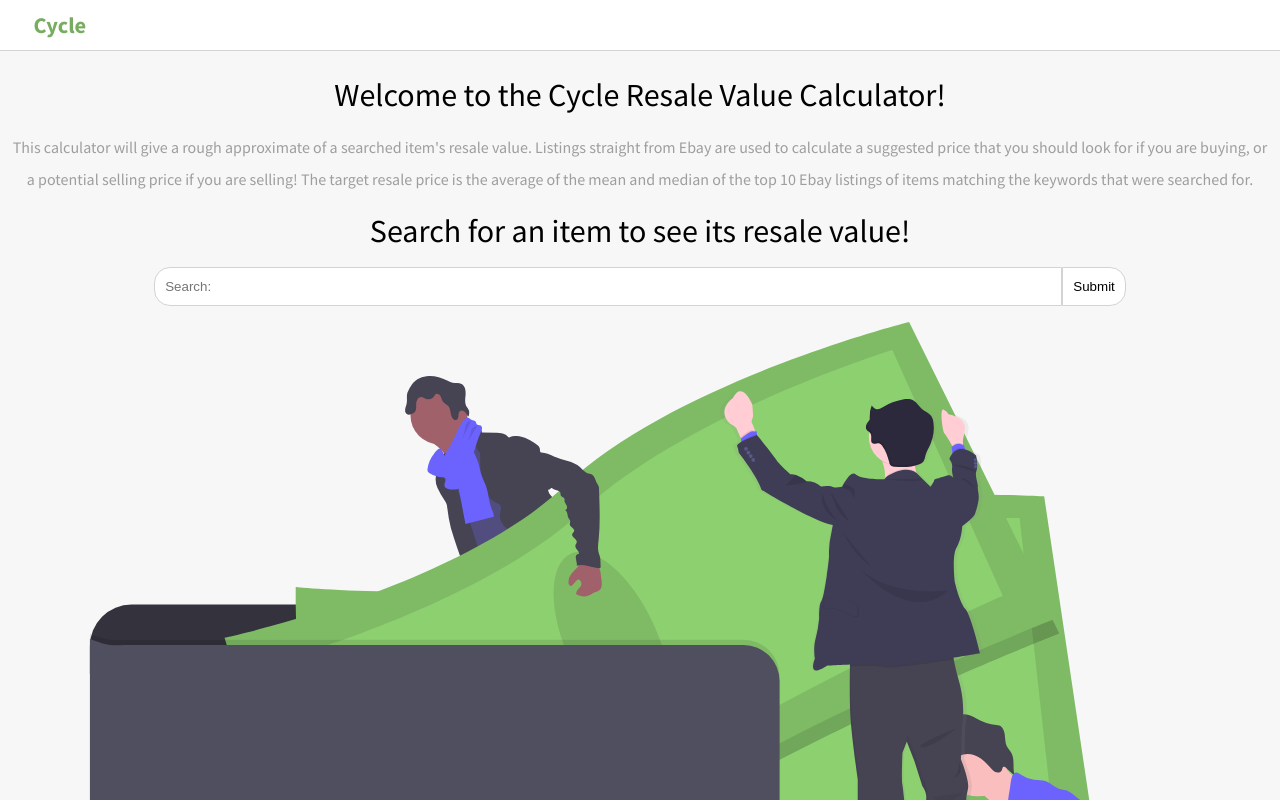
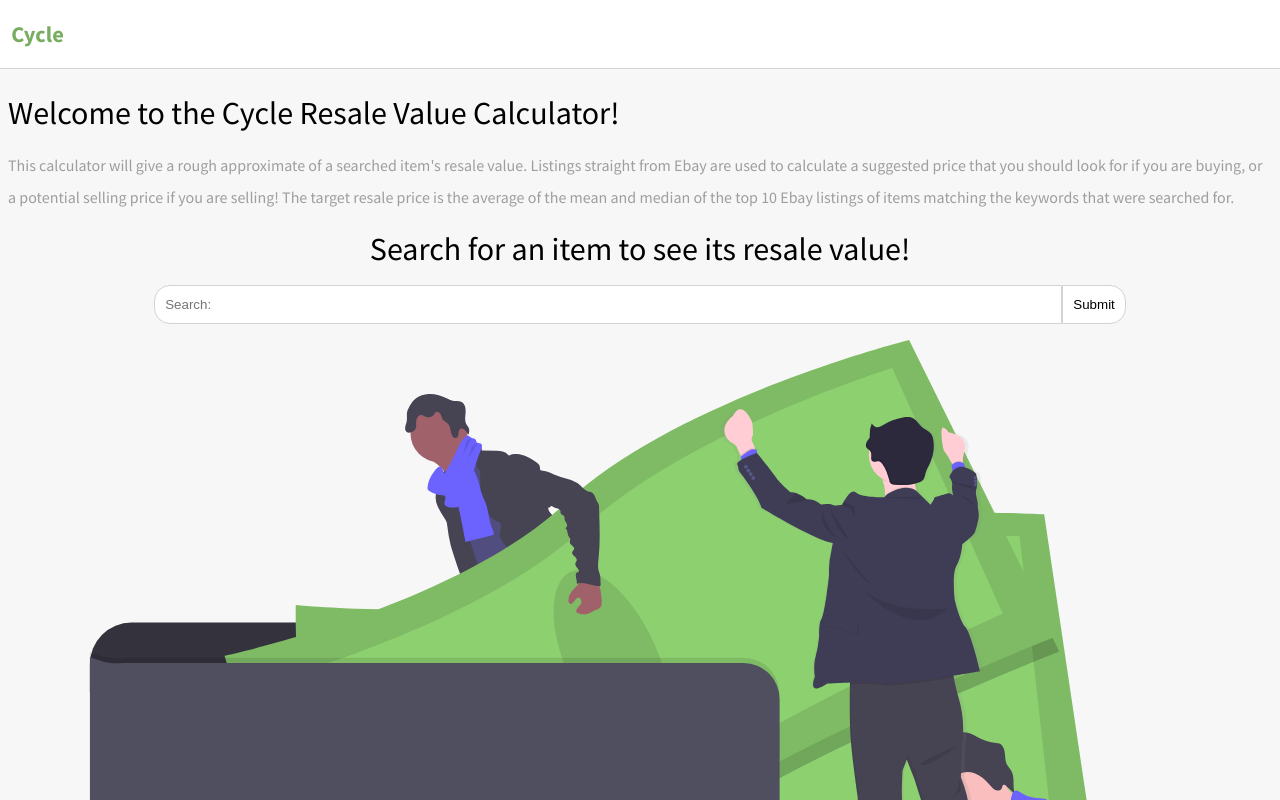
Before and after one commit to RyanASC20/resalecalculator, a Next.js app: page / in a window 1280 px wide. Shown: the top 800 px of the page. Built offline with nearby package versions, Linux system fonts and the light colour scheme.

Commit message:
change position of nav logo

```diff
--- a/components/Directions/Directions.module.scss
+++ b/components/Directions/Directions.module.scss
@@ -1,5 +1,5 @@
 .directions-container {
-    text-align: center;
+    // text-align: center;
     .welcome-message {
         margin: 0.5em 0;
         font-weight: 500;
--- a/components/Navbar/Navbar.module.scss
+++ b/components/Navbar/Navbar.module.scss
@@ -1,7 +1,6 @@
 .nav {
-    padding: 1em;
+    padding: 1.8em 1em;
     font-size: 0.7em;
-    // text-align: center;
     background: #ffffff;
     border-bottom: 1px solid rgb(212, 212, 212);;
     position: sticky;
@@ -9,8 +8,11 @@
 
     #title {
         display: inline-block;
-        padding-left: 1em;
         font-weight: 900;
         color: #78ad61;
+
+        @media(min-width:1365px) {
+            padding-left: 9em;
+        }
     }
 }
```
